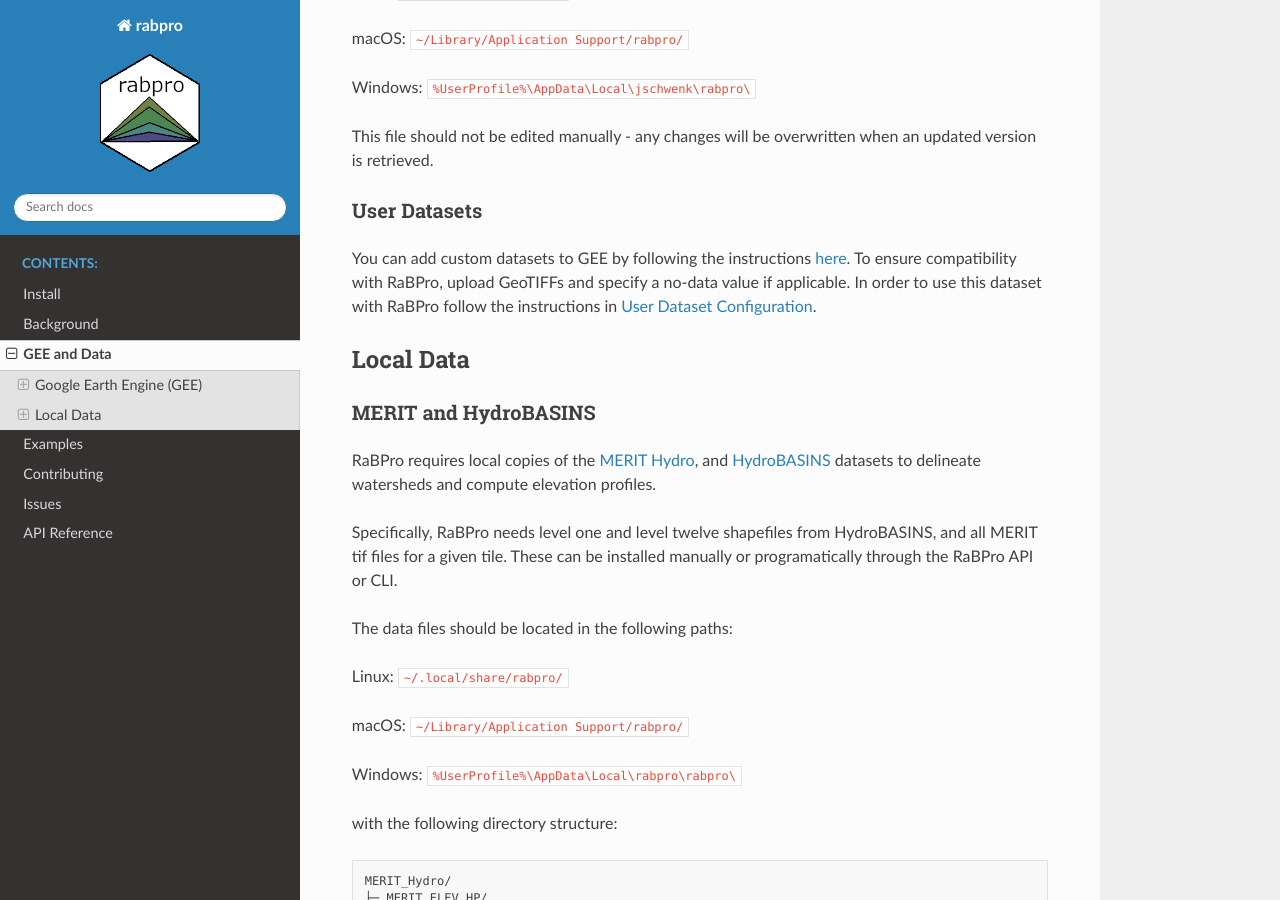
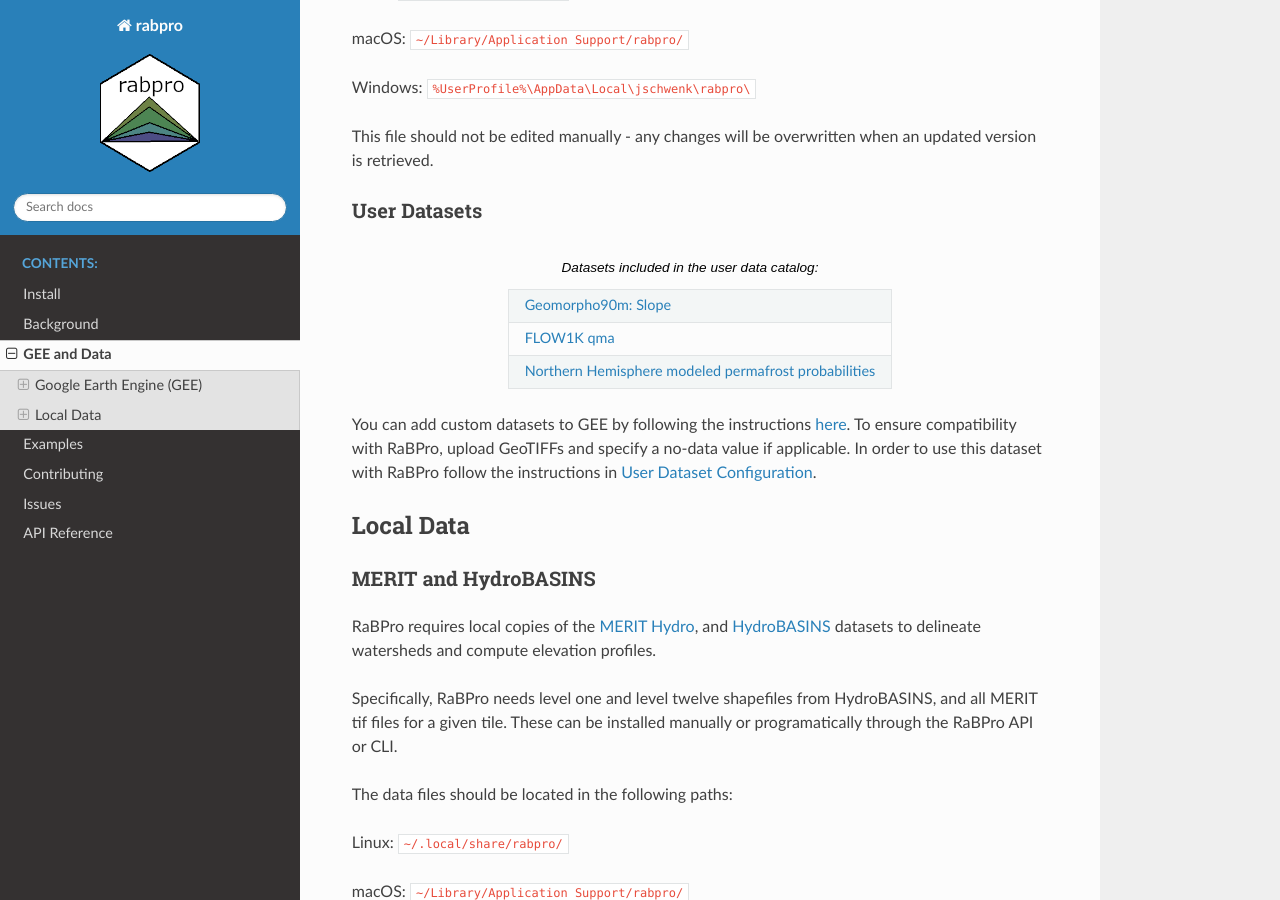
Before and after one commit to VeinsOfTheEarth/rabpro, a Sphinx documentation site: the page built from docs/source/data/index.rst, in a window 1280 px wide and 900 px high, scrolled down 699 px. Built offline with Sphinx 7.4.7 and the Read the Docs theme 2.0.0, drawn with Linux system fonts in a browser that asks for light colours.

Commit message:
add user gee datasets table to docs, #54

```diff
--- a/docs/source/data/index.rst
+++ b/docs/source/data/index.rst
@@ -44,6 +44,11 @@ an updated version is retrieved.
 
 User Datasets
 ~~~~~~~~~~~~~
+
+.. csv-table:: Datasets included in the user data catalog:
+   :file: ../user_gee_datasets.csv
+   :align: center
+
 You can add custom datasets to GEE by following the instructions `here
 <https://developers.google.com/earth-engine/guides/image_upload>`__. To ensure
 compatibility with RaBPro, upload GeoTIFFs and specify a no-data value if
--- /dev/null
+++ b/docs/source/user_gee_datasets.csv
@@ -0,0 +1,3 @@
+`Geomorpho90m: Slope <https://code.earthengine.google.com/?asset=projects/sat-io/open-datasets/Geomorpho90m/slope>`_
+`FLOW1K qma <https://code.earthengine.google.com/?asset=users/jwave/FLO1K_qma>`_
+`Northern Hemisphere modeled permafrost probabilities <https://code.earthengine.google.com/?asset=users/jstacompute/UiO_PEX_PERPROB_5p0_20181128_2000_2016_NH>`_
```
Also changed, not shown: docs/user_gee_datasets_jsontocsv.py (added, +10 -0 lines).
